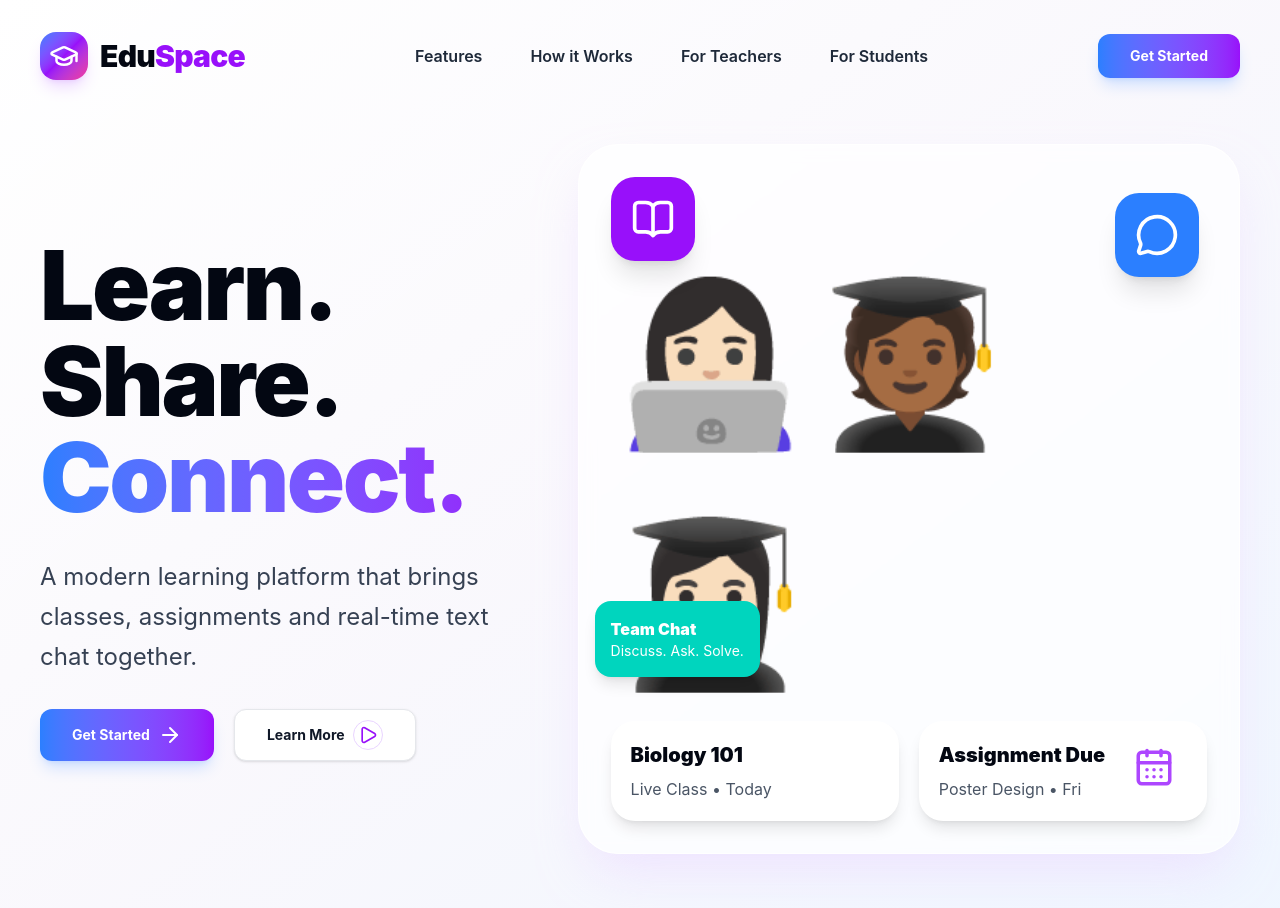
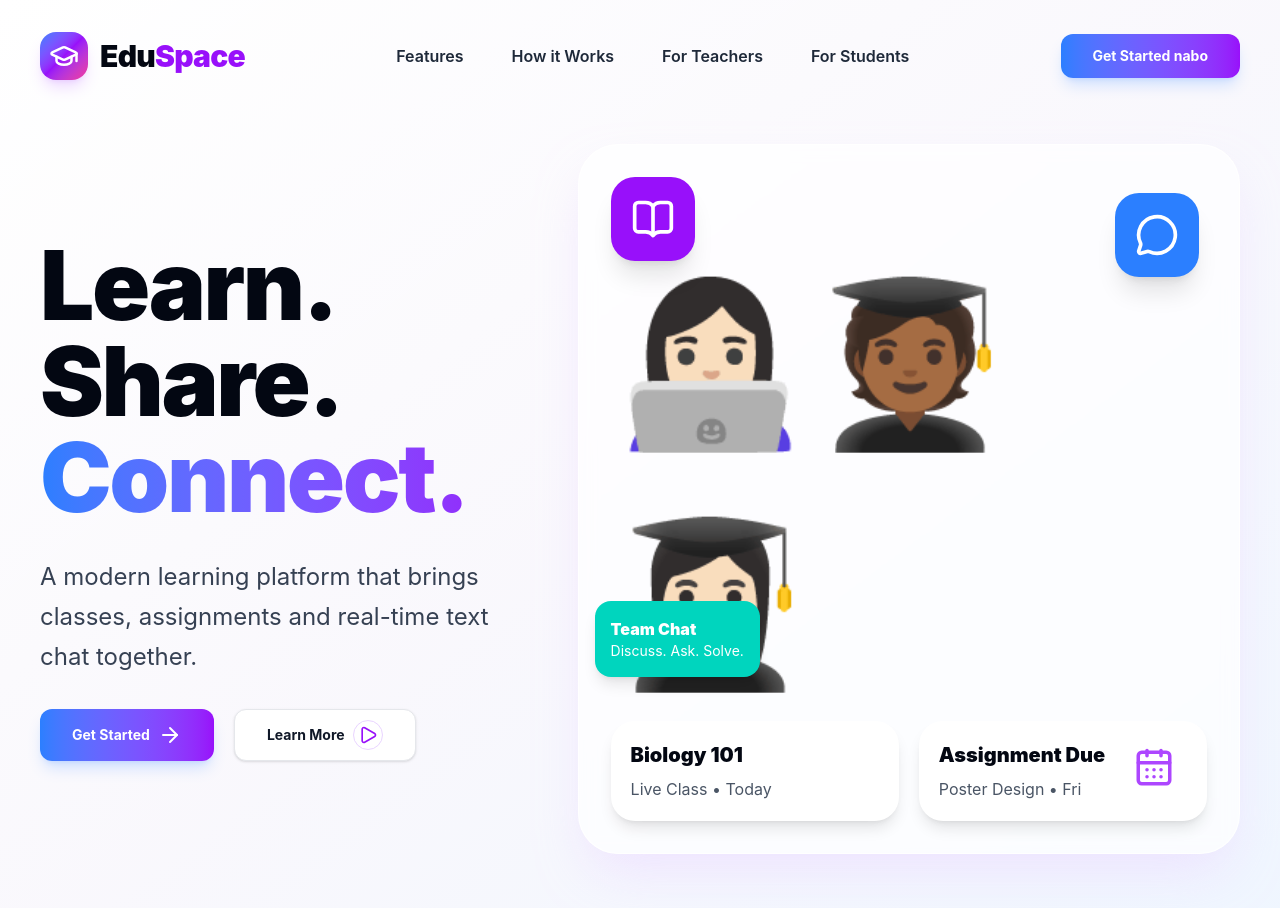
Before and after one commit to subrataroy912/Campus-Mind, a React (Vite) app: page / in a window 1280 px wide. Shown: the top 908 px of the page. Built offline with nearby package versions, Linux system fonts and the light colour scheme; no server answers.

Commit message:
something

```diff
--- a/src/App.jsx
+++ b/src/App.jsx
@@ -12,7 +12,7 @@ function App() {
           <div className="hidden items-center gap-12 text-base font-semibold text-gray-800 md:flex">
             <a href="#features">Features</a><a href="#how-it-works">How it Works</a><a href="#teachers">For Teachers</a><a href="#students">For Students</a>
           </div>
-          <Button to="/login" className="px-8">Get Started</Button>
+          <Button to="/login" className="px-8">Get Started nabo</Button>
         </nav>
 
         <div className="grid flex-1 items-center gap-12 py-16 lg:grid-cols-[0.85fr_1.15fr]">
```
